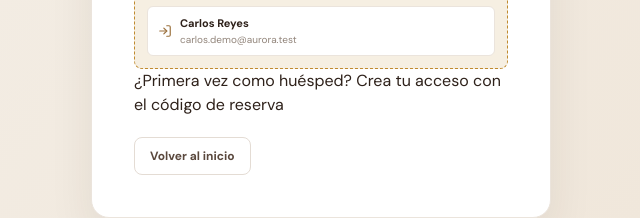
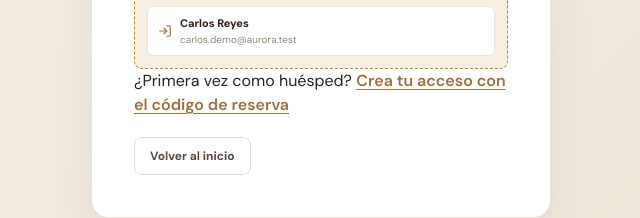
Before and after one commit to DougGM/pms-hotel-boutique, a React (Vite) app: page /auth/login in a window 1280 px wide. Shown: the part 1045-1263 px from the top of the page, without its empty margins (319-959 px from the left). Built offline with nearby package versions, Linux system fonts and the light colour scheme.

Commit message:
style(auth): distinguish guest registration link

```diff
--- a/src/public/components/PublicAuthModal.tsx
+++ b/src/public/components/PublicAuthModal.tsx
@@ -132,7 +132,11 @@ export function PublicAuthModal({ onClose }: PublicAuthModalProps) {
         ) : null}
         <p className="muted visitor-auth-modal-switch">
           ¿Primera vez como huésped?{' '}
-          <Link to={routePaths.public.register} onClick={onClose}>
+          <Link
+            className="staff-login-register-link"
+            to={routePaths.public.register}
+            onClick={onClose}
+          >
             Crea tu acceso con el código de reserva
           </Link>
         </p>
--- a/src/public/pages/StaffLoginPage.tsx
+++ b/src/public/pages/StaffLoginPage.tsx
@@ -128,7 +128,9 @@ function StaffLoginForm() {
 
         <p className="muted">
           ¿Primera vez como huésped?{' '}
-          <Link to={routePaths.public.register}>Crea tu acceso con el código de reserva</Link>
+          <Link className="staff-login-register-link" to={routePaths.public.register}>
+            Crea tu acceso con el código de reserva
+          </Link>
         </p>
         <Link className="button secondary" to={routePaths.public.home}>
           Volver al inicio
--- a/src/public/pages/staff-login.css
+++ b/src/public/pages/staff-login.css
@@ -65,3 +65,23 @@
   cursor: wait;
   opacity: 0.65;
 }
+
+.staff-login-register-link {
+  color: var(--color-brand-gold-dark);
+  font-weight: 600;
+  text-decoration: underline;
+  text-decoration-color: var(--color-brand-gold-dark);
+  text-decoration-thickness: 1px;
+  text-underline-offset: 0.18em;
+}
+
+.staff-login-register-link:hover {
+  color: var(--color-text-primary);
+  text-decoration-thickness: 2px;
+}
+
+.staff-login-register-link:focus-visible {
+  border-radius: 2px;
+  outline: 2px solid var(--color-brand-gold-dark);
+  outline-offset: 3px;
+}
```
